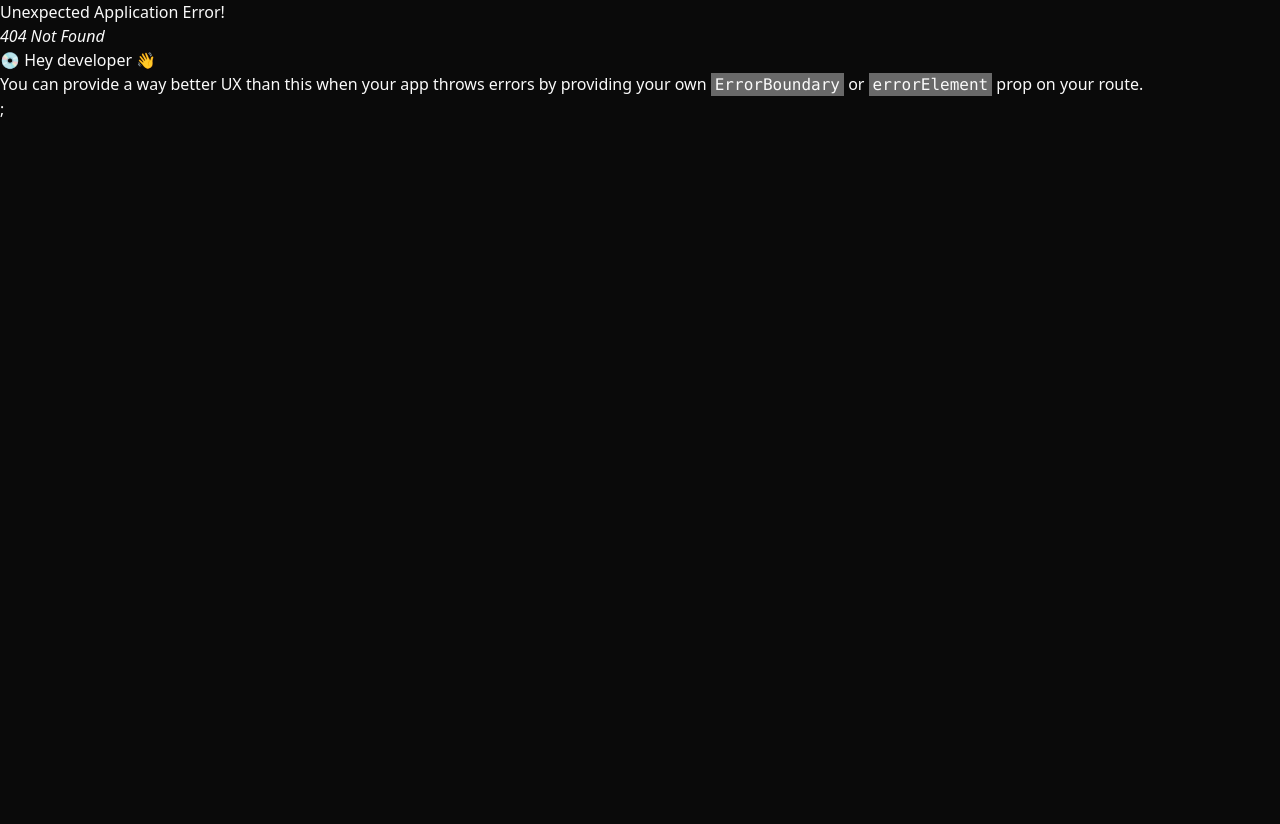
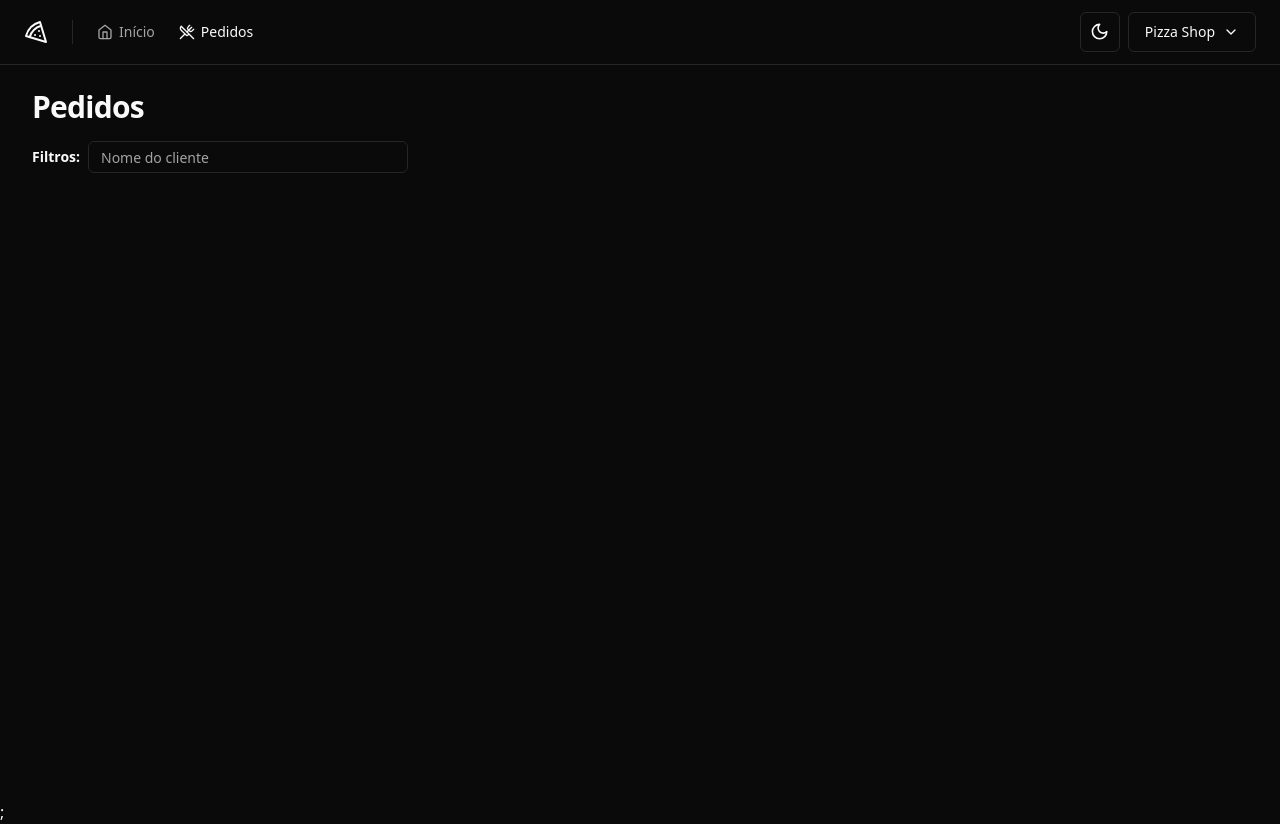
Before and after one commit to AloisSailer/pizzaShop02, a React (Vite) app in the folder pizzashop/: page /orders in a window 1280 px wide. Before the commit this address had no page. Before the commit the page ends 800 px from the top, so only its background shows below. Built offline with nearby package versions, Linux system fonts and the light colour scheme.

Commit message:
começando listagem de pedidos

```diff
--- /dev/null
+++ b/pizzashop/src/pages/app/orders/orders.tsx
@@ -0,0 +1,19 @@
+import { Input } from "@/components/ui/input";
+import { Helmet } from "react-helmet-async";
+
+export function Orders() {
+  return (
+    <>
+      <Helmet title="Pedidos" />
+      <div className="flex flex-col gap-4">
+        <h1 className="text-3xl font-bold tracking-tight">Pedidos</h1>
+      </div>
+      <div className="space-y-2.5">
+        <form className="flex items-center gap-2">
+          <span className="text-sm font-semibold">Filtros:</span>
+          <Input placeholder="Nome do cliente" className="h-8 w-[320px]" />
+        </form>
+      </div>
+    </>
+  );
+}
--- a/pizzashop/src/routes.tsx
+++ b/pizzashop/src/routes.tsx
@@ -5,12 +5,16 @@
 import { AppLayout } from "./pages/_layouts/app";
 import { AuthLayout } from "./pages/_layouts/auth";
 import { SignUp } from "./pages/auth/sign-up";
+import { Orders } from "./pages/app/orders/orders";
 
 export const router = createBrowserRouter([
   {
     path: "/",
     element: <AppLayout />,
-    children: [{ path: "/", element: <Dashboard /> }],
+    children: [
+      { path: "/", element: <Dashboard /> },
+      { path: "/orders", element: <Orders /> },
+    ],
   },
   {
     path: "/",
```
